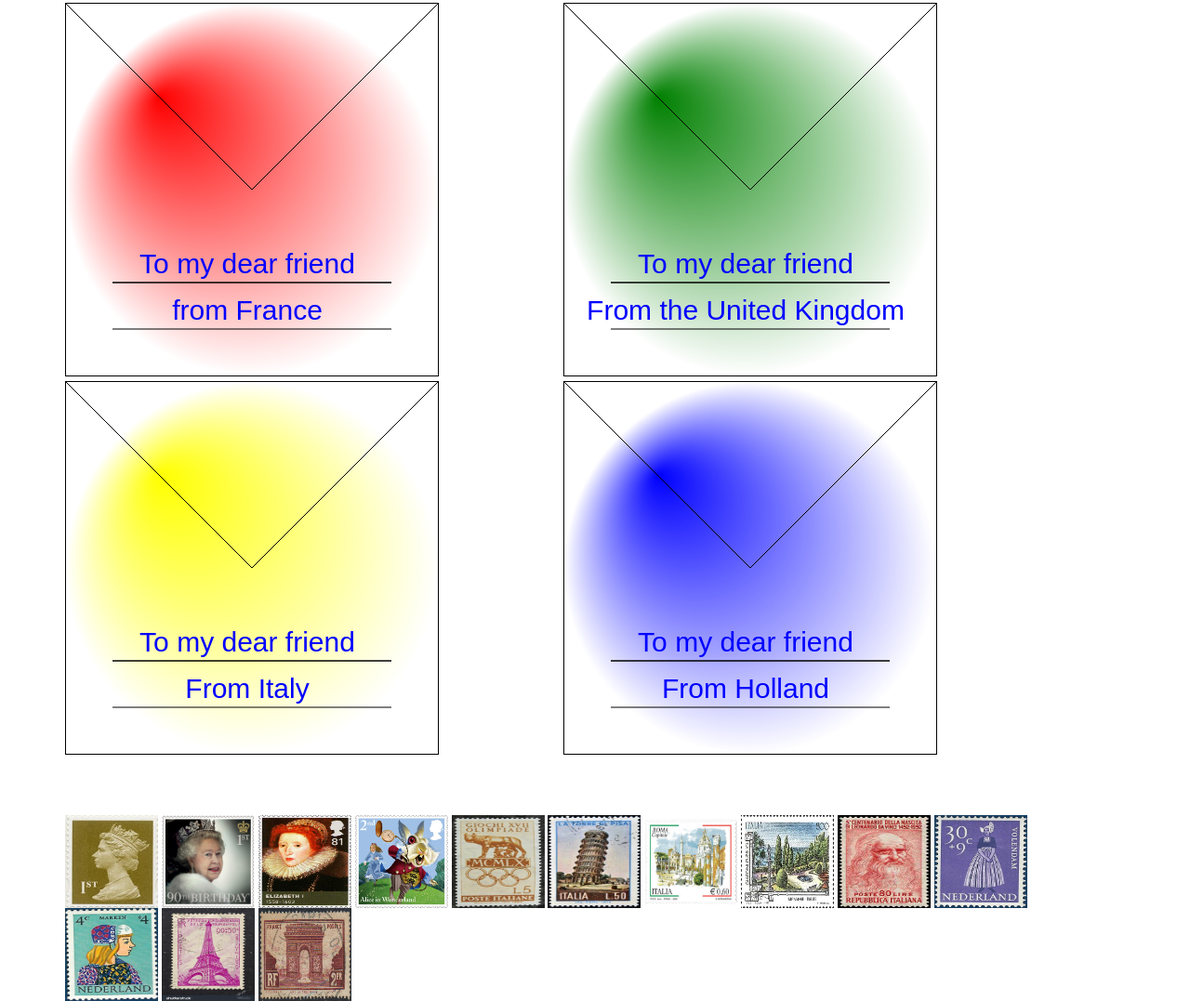
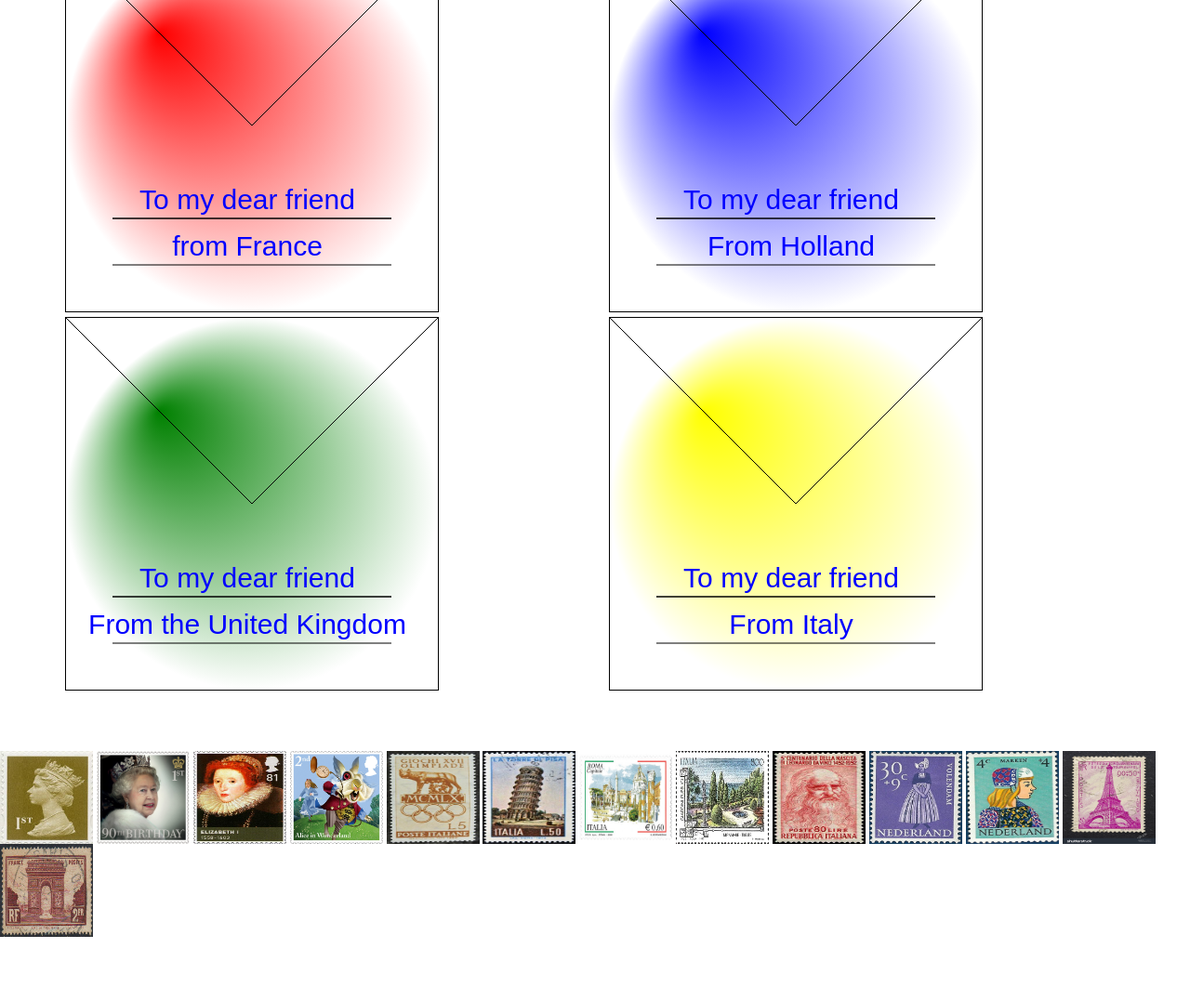
Before and after one commit to Aleks339/GeographiacTasks, a website: page eu_quiz.html in a window 1280 px wide. Shown: the part 244-1321 px from the top of the page at 93% size. After the commit the page ends 1252 px from the top, so only its background shows below. Drawn offline with nearby package versions, Linux system fonts and the light colour scheme; files whose address does not match are found by name.

Commit message:
added Math.random

```diff
--- a/eu_quiz.html
+++ b/eu_quiz.html
@@ -7,7 +7,6 @@
     <link rel="stylesheet" href="https://maxcdn.bootstrapcdn.com/bootstrap/3.3.7/css/bootstrap.min.css">
     <link rel="stylesheet" href="css/mystyles.css">
 
-    <script src = "eu_random.js"></script>
     <script src="https://ajax.googleapis.com/ajax/libs/jquery/3.1.1/jquery.min.js"></script>
     <script src="https://maxcdn.bootstrapcdn.com/bootstrap/3.3.7/js/bootstrap.min.js"></script>
   <style>
@@ -25,19 +24,19 @@ $(document).ready(function(){
   createCountry(stage, 'uk');
   createCountry(stage, 'italy');
   $.ajax({
-    url: 'ajax/france.html',
+    url: 'js/ajax/france.html',
     success: function(data){
       $('#stamps').append(data);
       $.ajax({
-        url: 'ajax/italy.html',
+        url: 'js/ajax/italy.html',
         success: function(data){
           $('#stamps').append(data);
           $.ajax({
-            url: 'ajax/uk.html',
+            url: 'js/ajax/uk.html',
             success: function(data){
               $('#stamps').append(data);
               $.ajax({
-                url: 'ajax/holland.html',
+                url: 'js/ajax/holland.html',
                 success: function(data){
                   $('#stamps').append(data);
                           $( ".ui-widget-content" ).draggable();
@@ -145,48 +144,25 @@ $(document).ready(function(){
 </ol>
 
 <div class = "container">
-    <div class = "row">
-        <div class = "col-sm-11">
-            <h1 class = "h1">Try to clue right post stamps on the right envelope!</h1>
-
-            <div class = "row">
-                <div class = "col-sm-6 col-xs-12">
-                    <canvas id="FranceCanvas" width="400" height="400" class = "envelope"></canvas>
-                </div>
-
-                <div class = "col-sm-6 col-xs-12">
-                    <canvas id="UKCanvas" width="400" height="400" class = "envelope"></canvas>
-                </div>
-            </div>
-
-            <div class = "row">
-                <div class = "col-sm-6 col-xs-12">
-                    <canvas id="ItalyCanvas" width="400" height="400" class = "envelope"></canvas>
-                </div>
-
-                <div class = "col-sm-6 col-xs-12">
-                    <canvas id="HollandCanvas" width="400" height="400" class = "envelope"></canvas>
-                </div>
-            </div>
-
-            <br><br><br>
-<img src ="ajax/postcards/eu/uk1.jpg" width = "100" height = "100" class="ui-widget-content uk-drop" id = "uk1" alt = "uk1">
-<img src="ajax/postcards/eu/uk2.jpg" width = "100" height = "100" class="ui-widget-content uk-drop" id = "uk2" alt = "uk2">
-<img src ="ajax/postcards/eu/uk3.jpg" width = "100" height = "100" class="ui-widget-content uk-drop" id = "uk3" alt = "uk3">
-<img src ="ajax/postcards/eu/uk4.jpg" width = "100" height = "100" class="ui-widget-content uk-drop" id = "uk4" alt = "uk4">
-<img src ="ajax/postcards/eu/italy1.jpg" width = "100" height = "100" class="ui-widget-content it-drop" id = "italy1" alt = "italy1">
-<img src="ajax/postcards/eu/italy2.jpg" width = "100" height = "100" class="ui-widget-content it-drop" id = "italy2" alt = "italy2">
-<img src ="ajax/postcards/eu/italy3.jpg" width = "100" height = "100" class="ui-widget-content it-drop" id = "italy3" alt = "italy3">
-<img src ="ajax/postcards/eu/italy4.jpg" width = "100" height = "100" class="ui-widget-content it-drop" id = "italy4" alt = "italy4">
-<img src ="ajax/postcards/eu/italy5.jpg" width = "100" height = "100" class="ui-widget-content it-drop" id = "italy4" alt = "italy5">
-<img src="ajax/postcards/eu/holland1.jpg" width = "100" height = "100" class="ui-widget-content holl-drop" id = "holland1" alt = "holland1">
-<img src="ajax/postcards/eu/holland2.jpg" width = "100" height = "100" class="ui-widget-content holl-drop" id = "holland2" alt = "holland2">
-<img src ="ajax/postcards/eu/france1.jpg" width = "100" height = "100" class="ui-widget-content fr-drop" id = "france1"  alt = "france1">
-<img src="ajax/postcards/eu/france2.jpg" width = "100" height = "100" class="ui-widget-content fr-drop" id = "france2"  alt = "france2">
-
-        </div>
+    <div class = "row" id = "stage">
     </div>
 </div>
+
+
+<br><br><br>
+<img src ="js/ajax/postcards/eu/uk1.jpg" width = "100" height = "100" class="ui-widget-content uk-drop" id = "uk1" alt = "uk1">
+<img src="js/ajax/postcards/eu/uk2.jpg" width = "100" height = "100" class="ui-widget-content uk-drop" id = "uk2" alt = "uk2">
+<img src ="js/ajax/postcards/eu/uk3.jpg" width = "100" height = "100" class="ui-widget-content uk-drop" id = "uk3" alt = "uk3">
+<img src ="js/ajax/postcards/eu/uk4.jpg" width = "100" height = "100" class="ui-widget-content uk-drop" id = "uk4" alt = "uk4">
+<img src ="js/ajax/postcards/eu/italy1.jpg" width = "100" height = "100" class="ui-widget-content it-drop" id = "italy1" alt = "italy1">
+<img src="js/ajax/postcards/eu/italy2.jpg" width = "100" height = "100" class="ui-widget-content it-drop" id = "italy2" alt = "italy2">
+<img src ="js/ajax/postcards/eu/italy3.jpg" width = "100" height = "100" class="ui-widget-content it-drop" id = "italy3" alt = "italy3">
+<img src ="js/ajax/postcards/eu/italy4.jpg" width = "100" height = "100" class="ui-widget-content it-drop" id = "italy4" alt = "italy4">
+<img src ="js/ajax/postcards/eu/italy5.jpg" width = "100" height = "100" class="ui-widget-content it-drop" id = "italy4" alt = "italy5">
+<img src="js/ajax/postcards/eu/holland1.jpg" width = "100" height = "100" class="ui-widget-content holl-drop" id = "holland1" alt = "holland1">
+<img src="js/ajax/postcards/eu/holland2.jpg" width = "100" height = "100" class="ui-widget-content holl-drop" id = "holland2" alt = "holland2">
+<img src ="js/ajax/postcards/eu/france1.jpg" width = "100" height = "100" class="ui-widget-content fr-drop" id = "france1"  alt = "france1">
+<img src="js/ajax/postcards/eu/france2.jpg" width = "100" height = "100" class="ui-widget-content fr-drop" id = "france2"  alt = "france2">
 
 <script src = "js/eu_dinamic.js"></script>
 </body>
--- a/js/eu_dinamic.js
+++ b/js/eu_dinamic.js
@@ -20,7 +20,6 @@ var countries = {
         title: "From Holland",
     },
 }
-
 function createCountry(jqEl, countryName){
     if (countries[countryName]){
         var country = countries[countryName];
@@ -28,6 +27,16 @@ function createCountry(jqEl, countryName){
         drawCountryCanvas(country.id, country.color, country.title);
     }
 }
+//random envelope
+var countryArray  = Object.keys(countries);
+var randomNumber = Math.random();
+var countryIndex  = Math.floor(randomNumber * countryArray.length);
+
+var randomKey    = countryArray[countryIndex];
+// This will course this will return the value of the randomKey
+// instead of a fresh random value
+var randomValue  = countries[randomKey];
+
 /**
  * this function draws canvas envelope
  */
```
Also changed, not shown: dinamic.html (+16 -15 lines), js/dinamic.js (+14 -9 lines).
